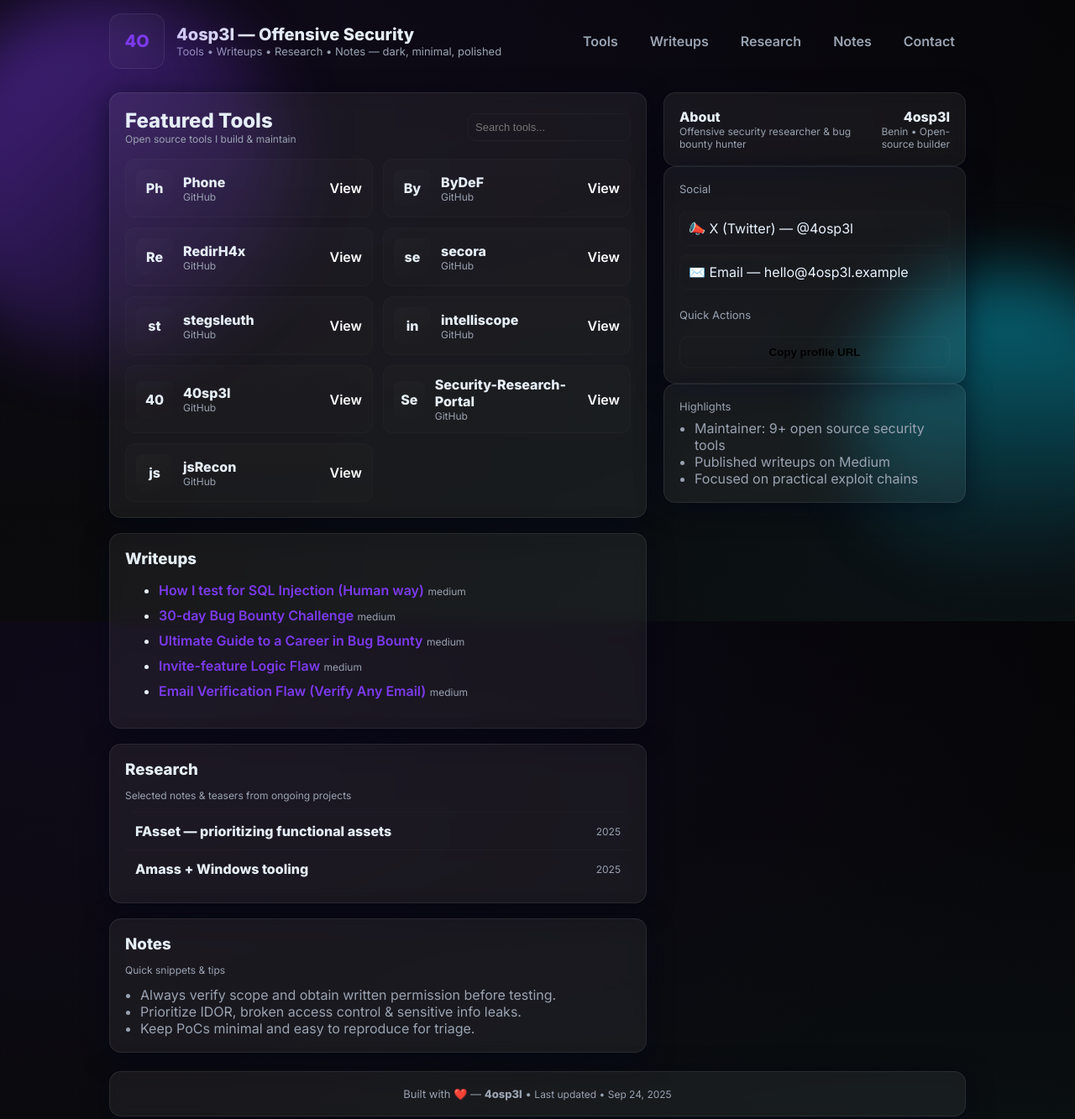
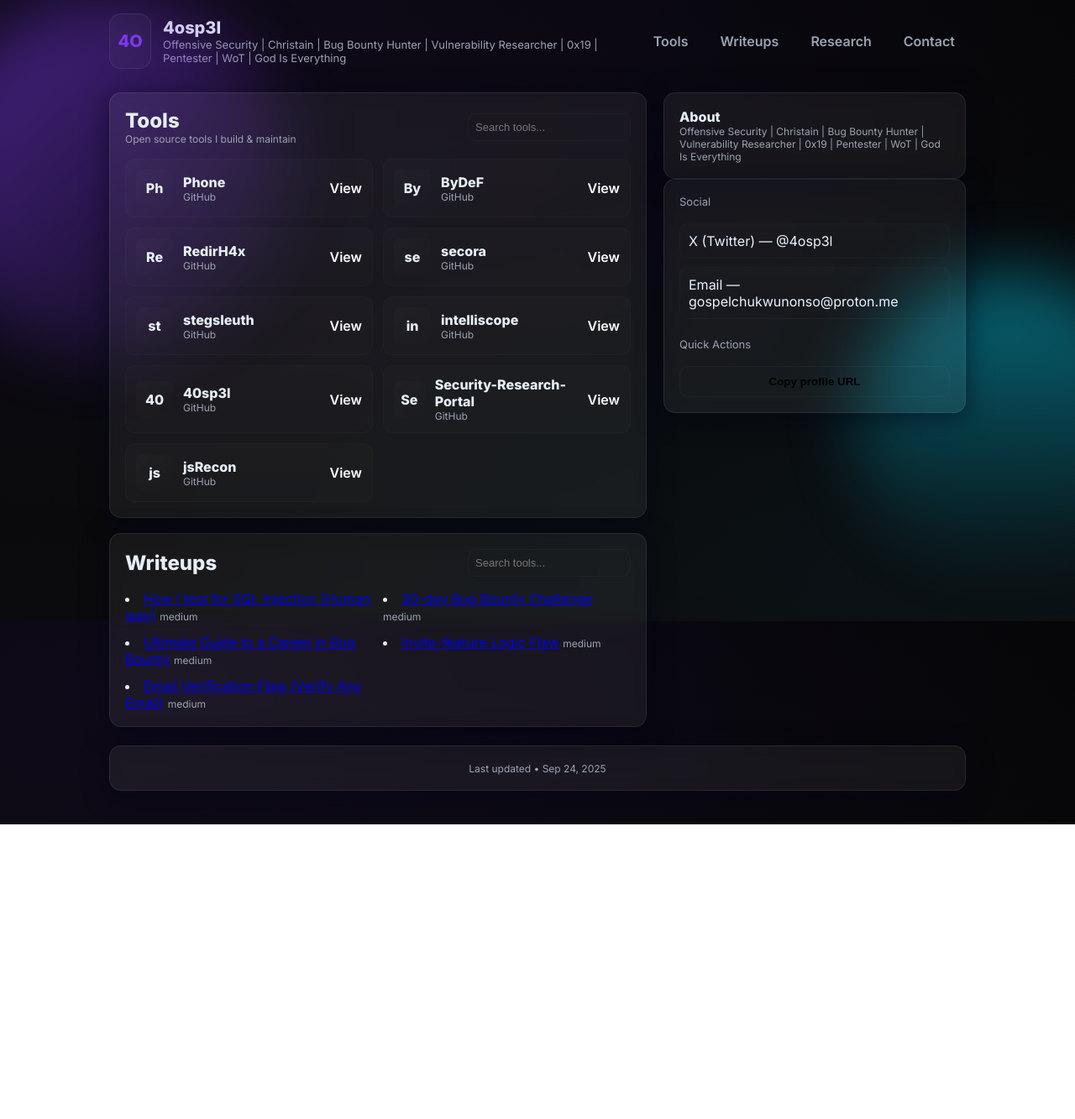
Before and after one commit to 4osp3l/4osp3l.github.io, a plain HTML site: page index.html in a window 1280 px wide. Shown: the part 60-1393 px from the top of the page at 84% size. After the commit the page ends 1042 px from the top, so only its background shows below. Drawn offline with Linux system fonts and the light colour scheme.

Commit message:
Update index.html

```diff
--- a/index.html
+++ b/index.html
@@ -3,7 +3,7 @@
 <head>
   <meta charset="utf-8" />
   <meta name="viewport" content="width=device-width,initial-scale=1" />
-  <title>4osp3l — Offensive Security Portfolio</title>
+  <title>4osp3l</title>
   <link rel="preconnect" href="https://fonts.googleapis.com">
   <link rel="preconnect" href="https://fonts.gstatic.com" crossorigin>
   <link href="https://fonts.googleapis.com/css2?family=Inter:wght@300;400;600;800&display=swap" rel="stylesheet">
@@ -87,8 +87,8 @@
       <div class="brand">
         <div class="logo">4O</div>
         <div>
-          <h1>4osp3l — Offensive Security</h1>
-          <p class="lead">Tools • Writeups • Research • Notes — dark, minimal, polished</p>
+          <h1>4osp3l</h1>
+          <p class="lead">Offensive Security | Christain | Bug Bounty Hunter | Vulnerability Researcher | 0x19 | Pentester | WoT | God Is Everything</p>
         </div>
       </div>
 
@@ -96,7 +96,6 @@
         <a class="nav-link" href="#tools">Tools</a>
         <a class="nav-link" href="#writeups">Writeups</a>
         <a class="nav-link" href="#research">Research</a>
-        <a class="nav-link" href="#notes">Notes</a>
         <a class="nav-link" href="#contact">Contact</a>
       </nav>
     </header>
@@ -106,7 +105,7 @@
         <div class="card">
           <div style="display:flex;justify-content:space-between;align-items:center">
             <div>
-              <h2 style="margin:0">Featured Tools</h2>
+              <h2 style="margin:0">Tools</h2>
               <div class="badge">Open source tools I build & maintain</div>
             </div>
             <div>
@@ -118,35 +117,18 @@
         </div>
 
         <div class="card">
-          <h3 style="margin:0 0 10px 0">Writeups</h3>
-          <ul class="writeups" id="writeups">
-          </ul>
+          <div style="display:flex;justify-content:space-between;align-items:center">
+            <div>
+              <h2 style="margin:0">Writeups</h2>
+            </div>
+            <div>
+              <input id="toolSearch" placeholder="Search tools..." style="background:transparent;border:1px solid rgba(255,255,255,0.03);padding:8px;border-radius:10px;color:#eaf2ff;font-size:13px" />
+            </div>
+          </div>
+
+          <div id="writeups" class="tools-grid" style="margin-top:16px"></div>
         </div>
 
-        <div class="card" id="research">
-          <h3 style="margin:0 0 10px 0">Research</h3>
-          <p class="badge">Selected notes & teasers from ongoing projects</p>
-          <div class="accordion" id="researchAcc">
-            <div class="acc-item">
-              <div class="acc-head"> <strong>FAsset — prioritizing functional assets</strong> <span class="badge">2025</span></div>
-              <div class="acc-body">Working on asset-first scan methodology to prioritize logins, uploaders, and admin endpoints over raw subdomains. Includes fingerprinting and prioritization heuristics.</div>
-            </div>
-            <div class="acc-item">
-              <div class="acc-head"> <strong>Amass + Windows tooling</strong> <span class="badge">2025</span></div>
-              <div class="acc-body">Adapting recon pipelines to run fully on Windows CLI — no WSL. Focus on reliability and automation for bug bounty reconnaissance.</div>
-            </div>
-          </div>
-        </div>
-
-        <div class="card" id="notes">
-          <h3 style="margin:0 0 10px 0">Notes</h3>
-          <p class="badge">Quick snippets & tips</p>
-          <ul style="margin:0;padding-left:18px;color:var(--muted)">
-            <li>Always verify scope and obtain written permission before testing.</li>
-            <li>Prioritize IDOR, broken access control & sensitive info leaks.</li>
-            <li>Keep PoCs minimal and easy to reproduce for triage.</li>
-          </ul>
-        </div>
       </section>
 
       <aside class="side">
@@ -154,36 +136,23 @@
           <div style="display:flex;justify-content:space-between;align-items:center">
             <div>
               <strong>About</strong>
-              <div class="badge">Offensive security researcher & bug bounty hunter</div>
-            </div>
-            <div style="text-align:right">
-              <div style="font-weight:800">4osp3l</div>
-              <div style="font-size:12px;color:var(--muted)">Benin • Open-source builder</div>
+              <div class="badge">Offensive Security | Christain | Bug Bounty Hunter | Vulnerability Researcher | 0x19 | Pentester | WoT | God Is Everything</div>
             </div>
           </div>
         </div>
 
         <div class="card socials">
           <div class="section-title">Social</div>
-          <a href="https://x.com/4osp3l" target="_blank">📣 X (Twitter) — @4osp3l</a>
-          <a href="mailto:hello@4osp3l.example">✉️ Email — hello@4osp3l.example</a>
+          <a href="https://x.com/4osp3l" target="_blank">X (Twitter) — @4osp3l</a>
+          <a href="mailto:hello@4osp3l.example">Email — gospelchukwunonso@proton.me</a>
           <div style="margin-top:12px" class="section-title">Quick Actions</div>
           <button id="copyProfileBtn" style="width:100%;padding:10px;border-radius:10px;background:transparent;border:1px solid rgba(255,255,255,0.03);font-weight:700;cursor:pointer">Copy profile URL</button>
-        </div>
-
-        <div class="card">
-          <div class="section-title">Highlights</div>
-          <ul style="margin:0;padding-left:18px;color:var(--muted)">
-            <li>Maintainer: 9+ open source security tools</li>
-            <li>Published writeups on Medium</li>
-            <li>Focused on practical exploit chains</li>
-          </ul>
         </div>
       </aside>
     </main>
 
     <footer class="card" style="margin-top:22px">
-      <div>Built with ❤️ — <strong>4osp3l</strong> • <span class="badge">Last updated • Sep 24, 2025</span></div>
+      <div><span class="badge">Last updated • Sep 24, 2025</span></div>
     </footer>
   </div>
 
```
